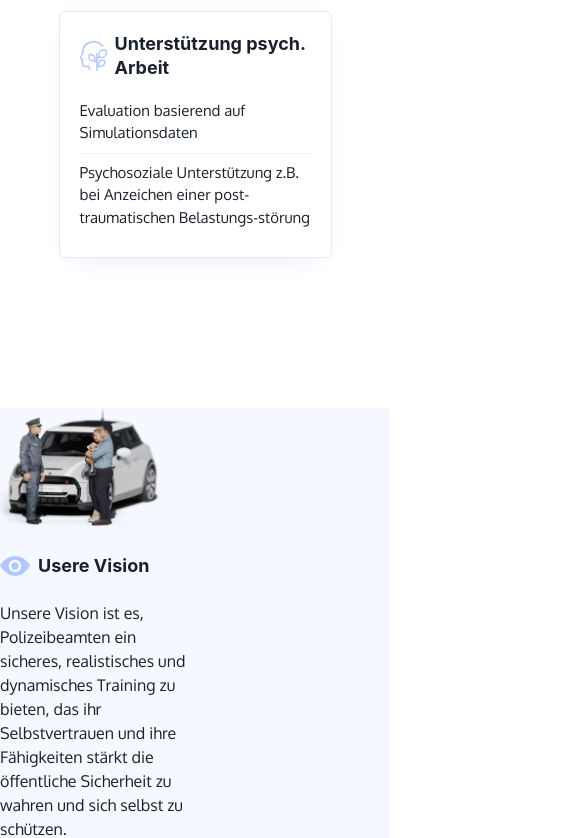
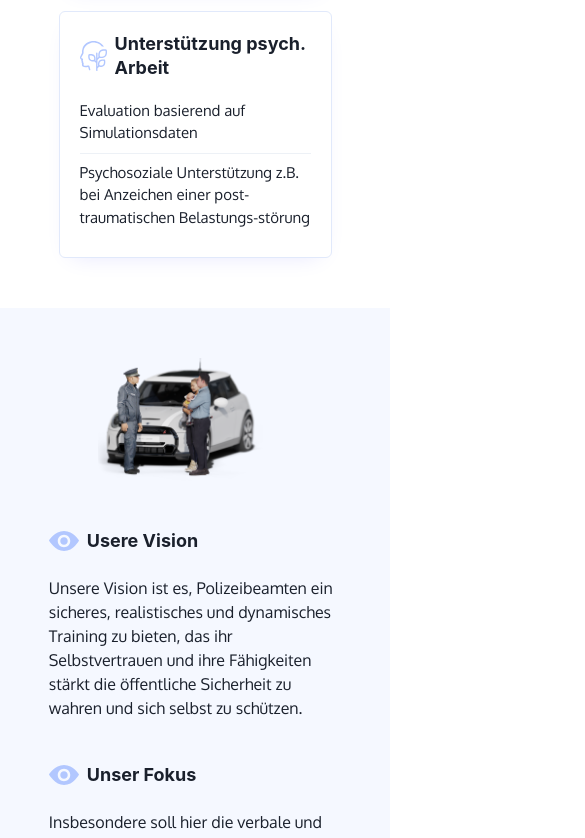
Before and after one commit to polisim-uni-project/polisim-website, a React (Create React App) app: page / in a window 390 px wide. Shown: the part 1156-1994 px from the top of the page, 585 px wide, since content can reach past the window. Built offline with nearby package versions, Linux system fonts and the light colour scheme.

Commit message:
made process section responsive, added footer

```diff
--- a/src/App.tsx
+++ b/src/App.tsx
@@ -8,7 +8,7 @@ import Hero from "./components/Hero"
 import Features from "./components/Features"
 import Vision from "./components/Vision"
 import Process from "./components/Process"
-
+import Footer from "./components/Footer"
 
 const theme = extendTheme({
   colors: {
@@ -44,14 +44,16 @@ export const App = () => (
 
     <Features/>
 
-    {/*
-    <Box position="absolute" top="35%" zIndex={-1} w='200%' right="-150%" h='1000px' bgGradient='radial(#FF00A81A, #ffffff26 65%)' />
-    <Box position="absolute" top="35%" zIndex={-1} w='200%' left="-150%" h='1000px' bgGradient='radial(#486CC747, #ffffff26 65%)' />
-    */}
+    {/* */}
+    <Box position="absolute" top="85%" zIndex={-1} w='200%' overflow="visible" right="-150%" h='1000px' bgGradient='radial(#FF00A81A, #ffffff26 65%)' />
+    <Box position="absolute" top="70%" zIndex={-1} w='200%' overflow="visible" left="-150%" h='1000px' bgGradient='radial(#486CC747, #ffffff26 65%)' />
+
 
     <Vision/>
 
     <Process/>
 
+    <Footer/>
+
   </ChakraProvider>
 )
--- a/src/components/Footer.tsx
+++ b/src/components/Footer.tsx
@@ -1,14 +1,14 @@
-import { Box, Flex, Text, Button, Link, useColorMode } from "@chakra-ui/react";
-import { useState } from "react";
+import { Box, Flex, Text } from "@chakra-ui/react";
 
 function Footer() {
-  const { colorMode, toggleColorMode } = useColorMode();
-	const [open, setOpen] = useState(false);
-
   return (
-    <Flex as="nav" align="center" justify="space-between" wrap="wrap" py="6" px="10" bg={colorMode === "light" ? "gray.100" : "gray.800"}>
-      test
-    </Flex>
+    <Box as="footer" bg="polisimBlue.300" py={4}>
+      <Flex justifyContent="center">
+        <Text fontSize="sm" color="polisimBlue.200">
+          &copy; 2023 Polisim. All rights reserved.
+        </Text>
+      </Flex>
+    </Box>
   );
 }
 
--- a/src/components/Navigation.tsx
+++ b/src/components/Navigation.tsx
@@ -36,7 +36,7 @@ function Navbar() {
       bg={colorMode === "light" ? "#ffffff99" : "gray.800"}
     >
       <Box as={Link} href="/" mr="auto" style={{ textDecoration: 'none' }} sx={{ "&:hover": { color: "polisimBlue.100" }}}>
-        <Text fontSize="xl" fontWeight="bold" color="polisimBlue.100">POLISIM</Text>
+        <Text fontSize="xl" fontWeight="bold" color="gray.750">POLISIM</Text>
       </Box>
 
       <Box display={{ base: "none", md: "block" }}>
--- a/src/components/Process.tsx
+++ b/src/components/Process.tsx
@@ -2,14 +2,14 @@ import {
 	Box,
 	Flex,
 	Image,
-	VStack,
 	HStack,
 	Card,
 	CardHeader,
 	CardBody,
 	Heading,
 	Text,
-    Button
+    Button,
+	useMediaQuery
 } from "@chakra-ui/react"
 import { ArrowForwardIcon } from '@chakra-ui/icons'
 
@@ -24,7 +24,7 @@ function VisionBlock(props: any) {
 			boxShadow="none"
             pl="0" pr="0"
 		>
-			<CardHeader pb="0" pl="0" pr="0">
+			<CardHeader p="0">
 				<HStack>
 					<Image src="/images/process_icon.svg" boxSize="30px" loading="lazy"/>
 					<Heading fontSize="lg">{props.title}</Heading>
@@ -34,17 +34,34 @@ function VisionBlock(props: any) {
 				<Text>{props.text}</Text>
 			</CardBody>
 		</Card>
-	)
+	);
 }
 
 
 function Process() {
+
+	const [isMobile] = useMediaQuery("(max-width: 450px)");
+
 	return (
-		<Box left="0" mt="150" mb="200" ml={{ md: "150", lg: "250" }} mr={{ md: "150", lg: "250" }} height="auto" display="flex" alignItems="center">
-			<Flex left="0" right="0" maxHeight="100%" gap="150" justify="space-between" flex="1" flexDirection={{ base: "column", lg: "column", xl: "row" }}>
-
-                <Box flex="1" maxWidth="400px">
-                    <VisionBlock title="Polisim Ablfauf" text="
+		<Box
+			mt="75" mb={{base: "75", md: "150"}}
+			width="100%" display="flex" alignItems="center"
+			height="auto"
+		>
+			<Flex
+				maxHeight="100%"
+				gap={{base: "45", lg: "75", xl: "150"}}
+				justify="space-between"
+				flex="1"
+				alignItems={{ base: "center", lg: "center", xl: "flex-start" }}
+				ml={{ base: "0", lg: "50", xl: "250" }} mr={{ base: "0", lg: "50", xl: "250" }}
+				flexDirection={{ base: "column", lg: "column", xl: "row" }}
+			>
+                <Box
+					flex="1"
+					width={{base: "75%", lg: "75%", xl: "50%"}}
+				>
+                    <VisionBlock title="Polisim Ablauf" text="
                         Wir kümmern uns um die gesamte Infrastruktur:
                         Von Simulation bis Evaluation.
                     "/>
@@ -52,13 +69,15 @@ function Process() {
                         Demo buchen
                     </Button>
 				</Box>
-                <Image src="/images/polisim_process.svg" flex="1" maxWidth="400px"/>
-
-
-
+				<Image
+					src="/images/polisim_process.svg"
+					flex="1"
+					width={{base: "75%", lg: "75%", xl: "50%"}}
+				/>
+				{/* isMobile ? "/images/process_process_mobile.svg" : "/images/polisim_process.svg" */}
 			</Flex>
 	    </Box>
-	)
+	);
 }
 
 export default Process;
--- a/src/components/ThreeCanvas.tsx
+++ b/src/components/ThreeCanvas.tsx
@@ -4,7 +4,7 @@ import { useLoader } from "@react-three/fiber";
 import { GLTFLoader } from "three/examples/jsm/loaders/GLTFLoader";
 import { Suspense, useEffect, useState } from "react";
 import { Box } from "@chakra-ui/react"
-import { MathUtils, Color, Vector3, Box3 } from "three";
+import { MathUtils, Color, Vector3 } from "three";
 import { OrthographicCamera } from '@react-three/drei'
 
 
@@ -12,28 +12,13 @@ const Model = () => {
 
   const gltf = useLoader(GLTFLoader, "/images/LightedVRHead.gltf");
 
-
-  const { size } = useThree(); // Access the size property of the canvas
-
+  const { size } = useThree();
   const canvasWidth = size.width;
   const canvasHeight = size.height;
-
-  // Calculate the appropriate scale for the model based on the canvas size
   const scale = Math.min(canvasWidth, canvasHeight) / 10;
-  const centerX = canvasWidth / 2;
-  const centerY = canvasHeight / 2;
-
-  let modelHeight = 1; // Default width if not able to determine from the model
-
-  if (gltf.scene) {
-    const box = new Box3().setFromObject(gltf.scene);
-    modelHeight = box.max.y - box.min.y;
-    console.log(modelHeight)
-  }
 
   return (
-    <group position={[0, 1.25, 0]} rotation={[0, MathUtils.degToRad(-60), 0]}
-    >
+    <group position={[0, 1.25, 0]} rotation={[0, MathUtils.degToRad(-60), 0]}>
       <primitive object={gltf.scene} scale={scale / 6.5} />
     </group>
   );
@@ -65,10 +50,8 @@ const CameraHandler = () => {
     document.addEventListener('mousemove', handleMouseMove)
   }, [])
 
-  return null
+  return null;
 }
-
-
 
 
 export default function ThreeCanvas() {
--- a/src/components/Vision.tsx
+++ b/src/components/Vision.tsx
@@ -17,7 +17,6 @@ function VisionBlock(props: any) {
 	return (
 		<Card
 			flex="1"
-			maxWidth={{ md: "none", lg: "600" }}
 			bg="rgba(0, 0, 0, 0.0)"
 			border="none"
 			boxShadow="none"
@@ -47,20 +46,30 @@ function Vision() {
 	};
 
 	return (
-		<Box left="0" mt="150" mb="200" bg="polisimBlue.500" height="auto" width="100%" display="flex" alignItems="center">
-			<Flex left="0" right="0" ml={{ md: "150", lg: "250" }} mr={{ md: "150", lg: "250" }} maxHeight="100%" justify="space-between" flex="1" flexDirection={{ base: "column", lg: "column", xl: "row" }}>
-				<Box flex="1" width="50%" maxHeight="80%" display="flex" alignItems="center">
+		<Box left="0" mt={{base: "50", lg: "100", xl: "150"}} bg="polisimBlue.500" height="auto" width="100%" display="flex" alignItems="center">
+			<Flex
+				left="0" right="0"
+				ml={{ base: "0", lg: "50", xl: "250" }} mr={{ base: "0", lg: "50", xl: "250" }}
+				justify="space-between"
+				flex="1"
+				flexDirection={{ base: "column", lg: "column", xl: "row" }}
+				alignItems="center"
+				pt="50"
+				pb="50"
+				gap="25"
+			>
+				<Box flex="1" width="50%" display="flex" alignItems="center">
 					<Image src="/images/police_scenario.png" flex="1" maxWidth="85%" objectFit="cover" loading="lazy"/>
 				</Box>
-				<Box flex="1" width="50%" maxHeight="100%" display="flex" alignItems="center">
-					<VStack flex="1" width="100%" gap="75">
+				<Box flex="1" width={{base: "75%", lg: "75%", xl: "50%"}} display="flex">
+					<VStack flex="1" width="100%" gap="0px">
 						<VisionBlock title="Usere Vision" text="
 							Unsere Vision ist es, Polizeibeamten ein sicheres, realistisches und dynamisches Training zu bieten,
 							das ihr Selbstvertrauen und ihre Fähigkeiten stärkt die öffentliche Sicherheit zu wahren und sich selbst zu schützen.
 						"/>
 						<VisionBlock title="Unser Fokus" text="
 							Insbesondere soll hier die verbale und nonverbale Kommunikation mit dem Gegenüber trainiert werden.
-							Körpersprache ist das wichtigste Werkzeug eines Polizisten - und es kann trainiert werden.
+							Körpersprache ist das wichtigste Werkzeug eines Polizisten - und das kann trainiert werden.
 						"/>
 					</VStack>
 				</Box>
```
Also changed, not shown: public/images/process_process_mobile.svg (added).
